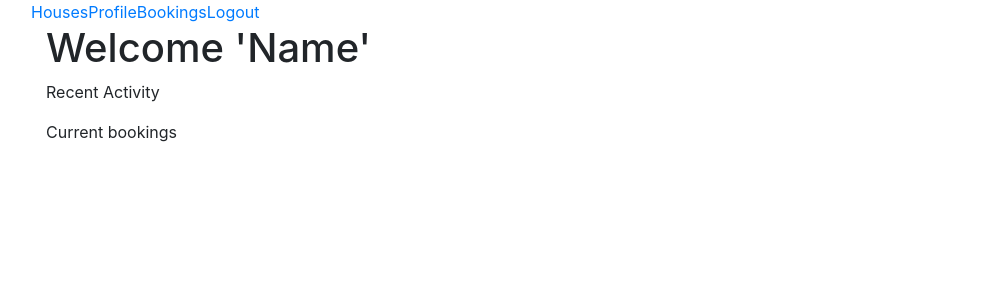
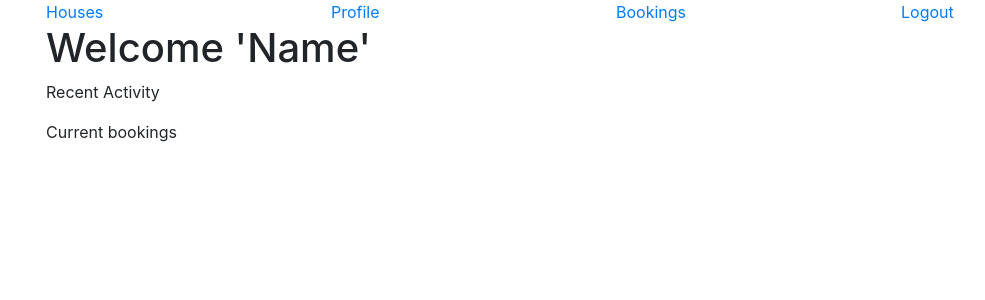
Before and after one commit to JeffBenton/housekeeper, a React (Create React App) app in the folder client/: page /home in a window 1280 px wide. Shown: the top 300 px of the page, without its empty margins (39-1024 px from the left). Built offline with nearby package versions, Linux system fonts and the light colour scheme.

Commit message:
added more styling and moved around some rows/cols

```diff
--- a/client/src/Components/HomePage/HomePage.js
+++ b/client/src/Components/HomePage/HomePage.js
@@ -2,12 +2,13 @@ import React from 'react';
 
 import NavBar from "./NavBar";
 import Container from "react-bootstrap/Container"
+import Row from "react-bootstrap/Row"
 
 class HomePage extends React.Component {
     render() {
         return (
             <Container>
-                <NavBar />
+                <Row><NavBar /></Row>
                 <h1>Welcome 'Name'</h1>
                 <p>Recent Activity</p>
                 <p>Current bookings</p>
--- a/client/src/Components/HomePage/NavBar.js
+++ b/client/src/Components/HomePage/NavBar.js
@@ -1,17 +1,17 @@
 import React from 'react';
 
 import NavButton from "./NavButton";
-import Row from "react-bootstrap/Row"
+import Col from "react-bootstrap/Col";
 
 class NavBar extends React.Component {
     render() {
         return (
-            <Row>
-                <NavButton title="Houses" url="houses" />
-                <NavButton title="Profile" url="profile" />
-                <NavButton title="Bookings" url="bookings" />
-                <NavButton title="Logout" url="logout" />
-            </Row>
+            <>
+                <Col><NavButton title="Houses" url="houses" /></Col>
+                <Col><NavButton title="Profile" url="profile" /></Col>
+                <Col><NavButton title="Bookings" url="bookings" /></Col>
+                <Col><NavButton title="Logout" url="logout" /></Col>
+            </>
         )
     }
 }
```
